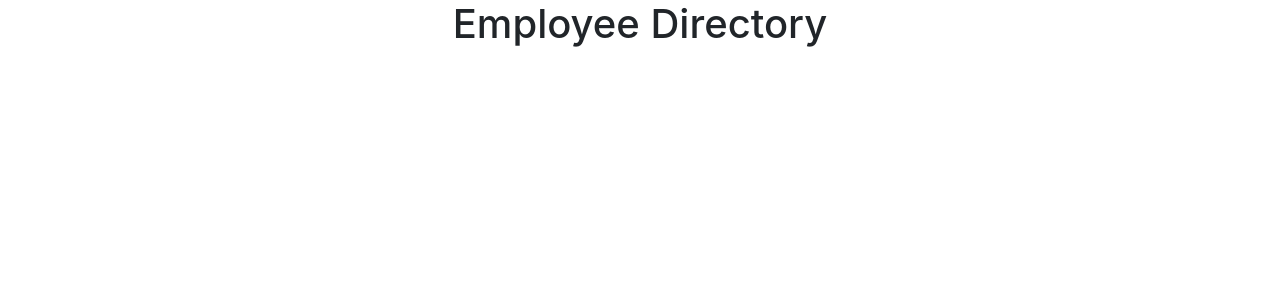
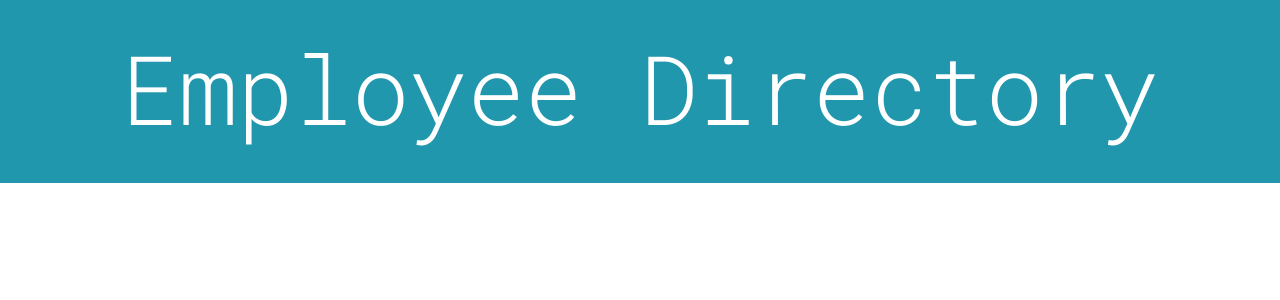
Before and after one commit to tallglassof-milkjake/employee_directory, a React (Create React App) app: page / in a window 1280 px wide. Shown: the top 300 px of the page. Built offline with nearby package versions, Linux system fonts and the light colour scheme.

Commit message:
created header component and styles, main section and stated files for directory

```diff
--- a/package.json
+++ b/package.json
@@ -6,6 +6,7 @@
     "@testing-library/jest-dom": "^5.11.8",
     "@testing-library/react": "^11.2.3",
     "@testing-library/user-event": "^12.6.0",
+    "axios": "^0.21.1",
     "react": "^17.0.1",
     "react-dom": "^17.0.1",
     "react-scripts": "4.0.1",
--- a/public/index.html
+++ b/public/index.html
@@ -15,6 +15,8 @@
       user's mobile device or desktop. See https://developers.google.com/web/fundamentals/web-app-manifest/
     -->
     <link rel="manifest" href="%PUBLIC_URL%/manifest.json" />
+    <link rel="preconnect" href="https://fonts.gstatic.com">
+    <link href="https://fonts.googleapis.com/css2?family=Roboto+Mono:ital,wght@0,100;0,200;0,300;0,400;0,500;0,600;0,700;1,100;1,200;1,300;1,400;1,500;1,600;1,700&display=swap" rel="stylesheet">
     <link
       rel="stylesheet"
       href="https://stackpath.bootstrapcdn.com/bootstrap/4.3.1/css/bootstrap.min.css"
--- a/src/App.js
+++ b/src/App.js
@@ -1,6 +1,7 @@
 import React from "react";
 import Wrapper from "./components/Wrapper";
-
+import Header from "./components/Header";
+import Main from "./components/Main";
 
 import "./App.css";
 
@@ -8,7 +9,8 @@ function App() {
   return (
     <div className="App">
       <Wrapper>
-        <h1>Employee Directory</h1>
+        <Header />
+        <Main />
       </Wrapper>
     </div>
   );
--- /dev/null
+++ b/src/components/Header.js
@@ -0,0 +1,14 @@
+import React, { Component } from "react";
+import "../styles/Header.css";
+
+class Header extends Component {
+    render() {
+        return(
+            <div className="header">
+                <h1 className="display-1">Employee Directory</h1>
+            </div>
+        )
+    }
+}
+
+export default Header;
--- /dev/null
+++ b/src/components/Main.js
@@ -0,0 +1,14 @@
+import React, { Component } from "react";
+
+
+class Main extends Component {
+    render() {
+        return(
+            <>
+
+            </>
+        )
+    }
+}
+
+export default Main;
--- /dev/null
+++ b/src/styles/Header.css
@@ -0,0 +1,12 @@
+.header {
+    padding: 30px 0;
+    color: #ffffff;
+    background-color: #2097ac;
+    width: 100%;
+    text-align: center;
+    margin-bottom: 10px;
+}
+
+.display-1 {
+    font-family: 'Roboto Mono', monospace;
+}
```
Also changed, not shown: src/components/Directory.js (added, +9 -0 lines), src/utils/API.js (added, +7 -0 lines), src/styles/Main.css (added), 1 other file (tests, documents, lock files or other folders).
